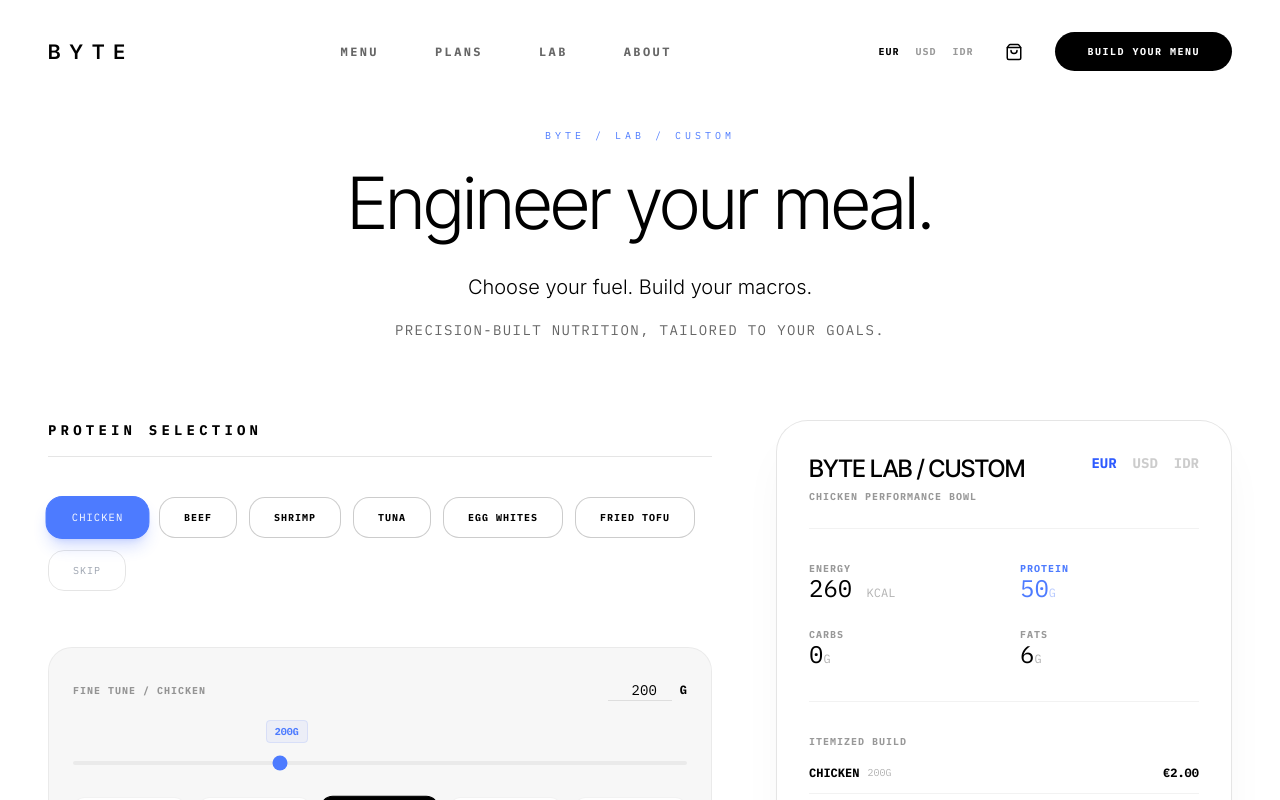
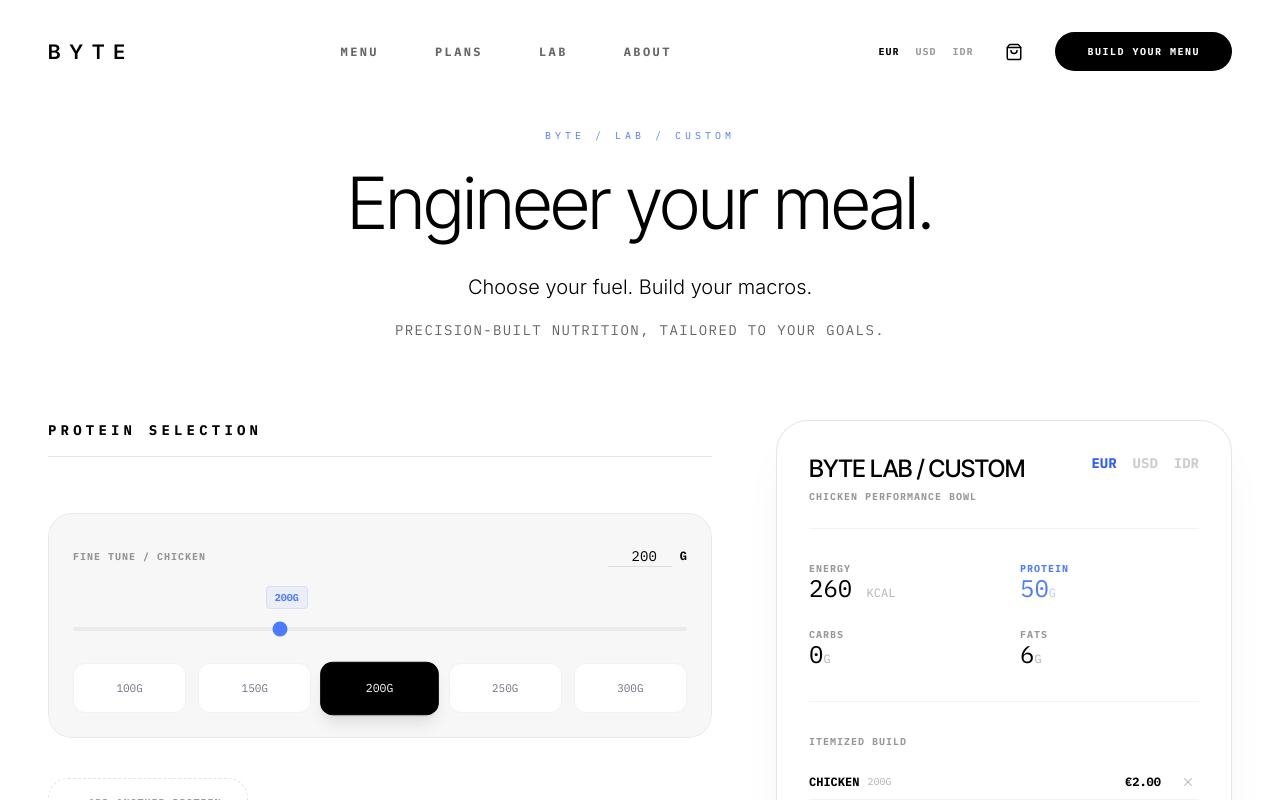
Before and after one commit to gitcipi/BYTELAB, a React (Vite) app: page /lab in a window 1280 px wide. Both pictures are taken after a click on the button "CHICKEN". Shown: the top 800 px of the page. Built offline with nearby package versions, Linux system fonts and the light colour scheme.

Commit message:
feat(lab): Refactor multi-component engineering flow. Implement explicit 'Add another' action and precision removal (X button) in the sticky bill sidebar.

```diff
--- a/src/pages/Lab.tsx
+++ b/src/pages/Lab.tsx
@@ -1,6 +1,7 @@
 import { useState, useMemo, useEffect } from 'react';
 import { motion } from 'framer-motion';
 import { useCart } from '../context/CartContext';
+import { X } from 'lucide-react';
 
 
 const fadeUpVariant = {
@@ -65,6 +66,13 @@ const ByteLab = ({ currency: initialCurrency }: { currency: string }) => {
     sauce: {}
   });
 
+  const [isAdding, setIsAdding] = useState<Record<string, boolean>>({
+    protein: false,
+    carb: false,
+    veggies: false,
+    sauce: false
+  });
+
   useEffect(() => {
     setCurrency(initialCurrency);
   }, [initialCurrency]);
@@ -76,16 +84,10 @@ const ByteLab = ({ currency: initialCurrency }: { currency: string }) => {
         return { ...prev, [cat]: [name] };
       }
 
-      const newSelections = current.includes(name)
-        ? current.filter(n => n !== name)
-        : [...current.filter(n => n !== 'Skip' && n !== 'No Sauce'), name];
+      const withoutSkip = current.filter(n => n !== 'Skip' && n !== 'No Sauce');
+      if (withoutSkip.includes(name)) return prev;
 
-      // If nothing is left, default back to Skip/No Sauce
-      if (newSelections.length === 0) {
-         return { ...prev, [cat]: cat === 'sauce' ? ['No Sauce'] : ['Skip'] };
-      }
-
-      return { ...prev, [cat]: newSelections };
+      return { ...prev, [cat]: [...withoutSkip, name] };
     });
 
     if (name !== 'Skip' && name !== 'No Sauce') {
@@ -100,6 +102,16 @@ const ByteLab = ({ currency: initialCurrency }: { currency: string }) => {
         return prev;
       });
     }
+  };
+
+  const removeSelection = (cat: string, name: string) => {
+    setSelections(prev => {
+      const current = prev[cat].filter(n => n !== name);
+      if (current.length === 0) {
+        return { ...prev, [cat]: cat === 'sauce' ? ['No Sauce'] : ['Skip'] };
+      }
+      return { ...prev, [cat]: current };
+    });
   };
 
   const options = {
@@ -267,17 +279,19 @@ const ByteLab = ({ currency: initialCurrency }: { currency: string }) => {
                 <span className="text-sm font-mono tracking-[0.3em] text-black font-bold uppercase">{cat} Selection</span>
               </div>
 
+              {(isSkip || isAdding[cat]) && (
                 <div className="flex flex-wrap gap-3">
-                {categoryOptions.map(item => {
+                  {categoryOptions.filter(o => !selectedItems.includes(o.name)).map(item => {
                     const isGhost = item.name === 'Skip' || item.name === 'No Sauce';
                     return (
                       <button
                         key={item.name}
-                      onClick={() => toggleSelection(cat, item.name)}
+                        onClick={() => {
+                          toggleSelection(cat, item.name);
+                          setIsAdding(prev => ({ ...prev, [cat]: false }));
+                        }}
                         className={`px-6 py-3 rounded-2xl border text-[10px] font-mono tracking-widest transition-all duration-300 ${
-                        selectedItems.includes(item.name)
-                          ? 'bg-accent-light text-white border-accent-light scale-105 shadow-lg shadow-accent/20'
-                          : isGhost
+                          isGhost
                             ? 'bg-transparent border-black/10 text-gray-400 hover:border-black/20'
                             : 'bg-white border-black/20 text-black font-bold hover:border-black/40'
                         }`}
@@ -287,6 +301,7 @@ const ByteLab = ({ currency: initialCurrency }: { currency: string }) => {
                     );
                   })}
                 </div>
+              )}
 
               {!isSkip && selectedItems.length > 0 && (
                 <div className="space-y-6 pt-4">
@@ -331,6 +346,15 @@ const ByteLab = ({ currency: initialCurrency }: { currency: string }) => {
                     );
                   })}
                 </div>
+              )}
+
+              {!isSkip && !isAdding[cat] && categoryOptions.filter(o => !selectedItems.includes(o.name) && o.name !== 'Skip' && o.name !== 'No Sauce').length > 0 && (
+                <button
+                  onClick={() => setIsAdding(prev => ({ ...prev, [cat]: true }))}
+                  className="mt-4 flex items-center justify-center w-full max-w-[200px] gap-2 text-[10px] font-mono tracking-widest text-black/40 hover:text-black hover:bg-black/5 transition-all uppercase font-bold py-4 border border-black/10 rounded-[20px] border-dashed"
+                >
+                  + Add another {cat}
+                </button>
               )}
             </div>
           );
@@ -388,12 +412,21 @@ const ByteLab = ({ currency: initialCurrency }: { currency: string }) => {
                 const unit = (options[cat as keyof typeof options].find((o: any) => o.name === selected) as any)?.unit || 'G';
 
                 return (
-                  <div key={`${cat}-${selected}`} className="flex justify-between items-center text-xs font-mono group">
+                  <div key={`${cat}-${selected}`} className="flex justify-between items-center text-xs font-mono group py-1.5 border-b border-black/5 last:border-0 last:pb-0">
                     <div className="flex items-center gap-2">
                       <span className="text-black font-bold uppercase">{selected}</span>
                       <span className="text-[10px] opacity-30">{weight}{unit}</span>
                     </div>
+                    <div className="flex items-center gap-4">
                       <span className="text-black font-bold">{formatCurrency(price)}</span>
+                      <button
+                        onClick={() => removeSelection(cat, selected)}
+                        className="text-black/20 hover:text-red-500 transition-colors p-1"
+                        title={`Remove ${selected}`}
+                      >
+                        <X size={14} />
+                      </button>
+                    </div>
                   </div>
                 );
               });
@@ -436,6 +469,7 @@ const ByteLab = ({ currency: initialCurrency }: { currency: string }) => {
                 if (window.confirm("Are you sure you want to reset your custom build?")) {
                   setSelections({ protein: ['Skip'], carb: ['Skip'], veggies: ['Skip'], sauce: ['No Sauce'] });
                   setWeights({ protein: {}, carb: {}, veggies: {}, sauce: {} });
+                  setIsAdding({ protein: false, carb: false, veggies: false, sauce: false });
                 }
               }}
               className="w-full py-4 rounded-2xl border border-black/10 text-[10px] font-mono font-bold tracking-[0.3em] text-black hover:bg-black hover:text-white transition-all uppercase"
```
Lines whose indentation alone changed are shown as unchanged.
